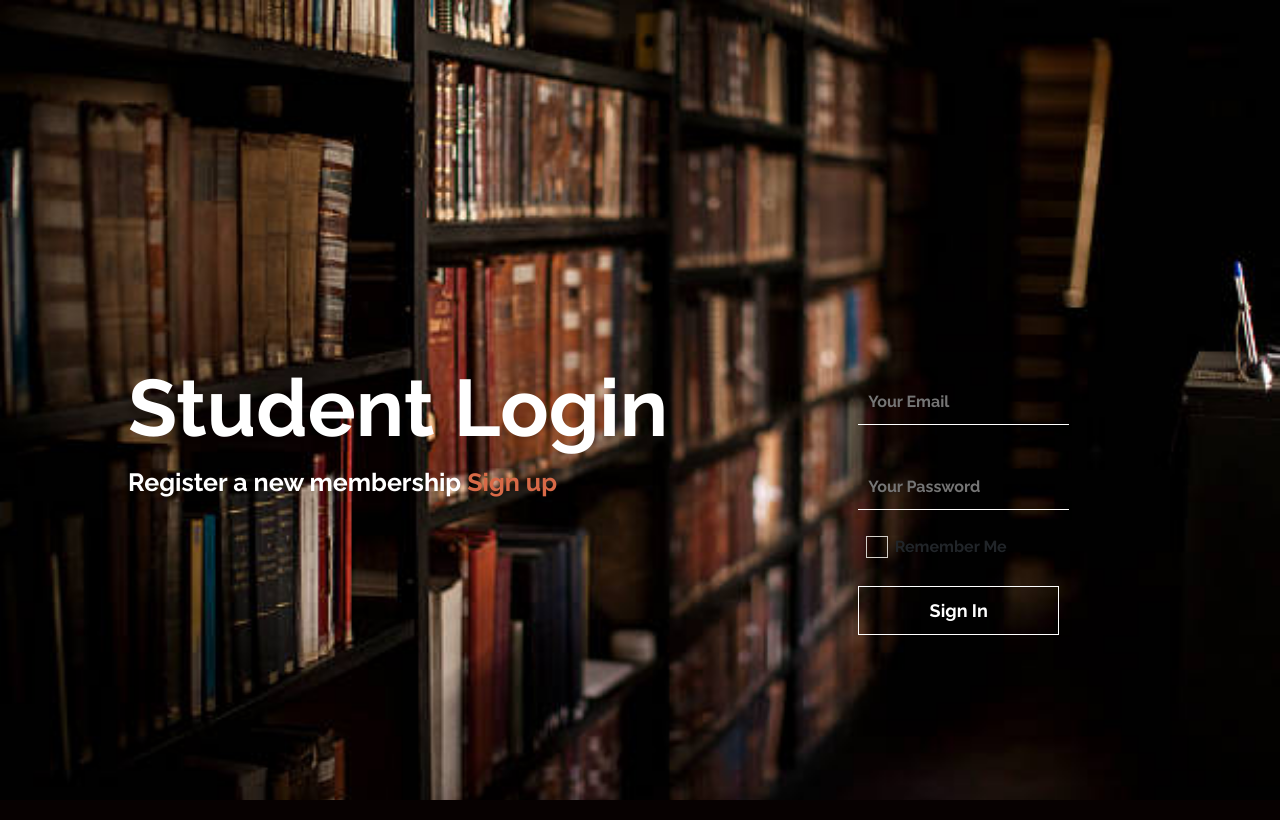
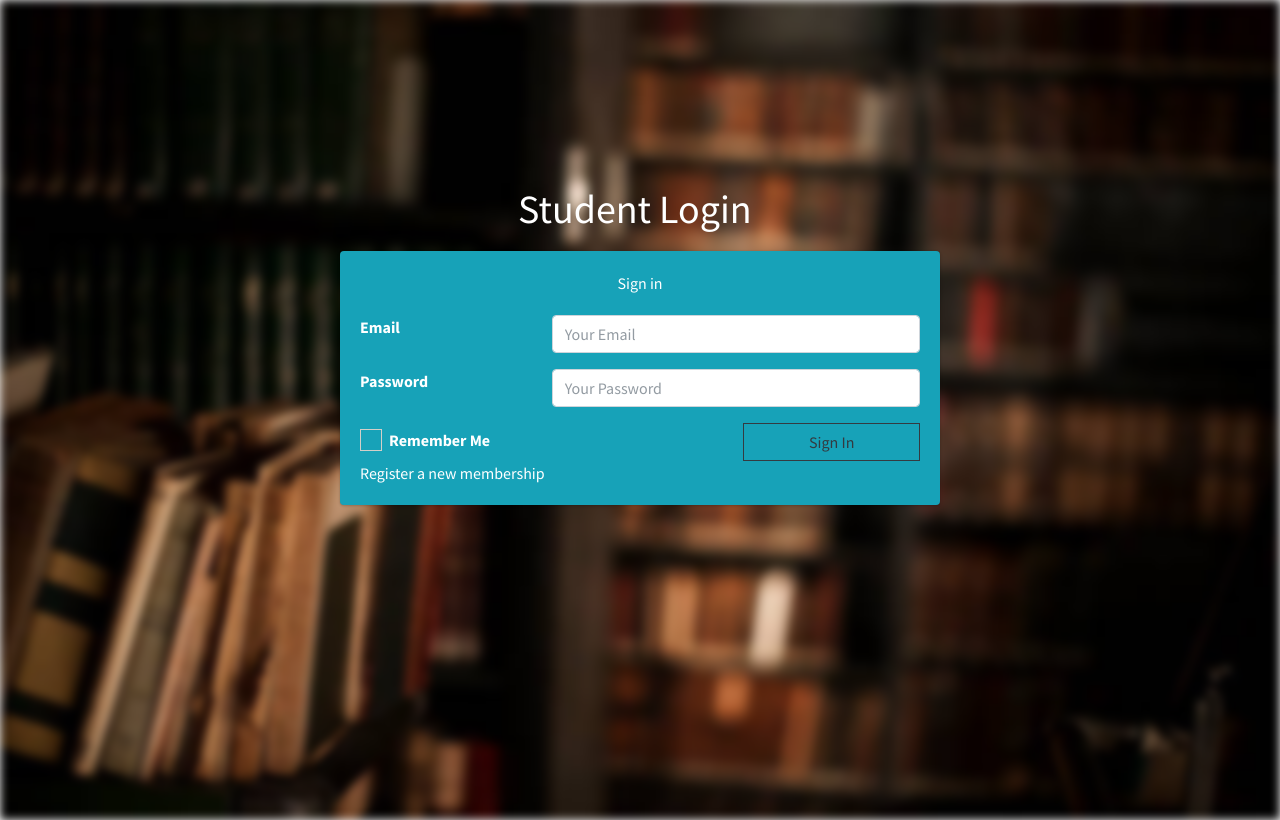
Before and after one commit to divine-dumpling/OLMS-1, a PHP site: page /student/login.php in a window 1280 px wide. Run offline with PHP 8.4, Linux system fonts and the light colour scheme.

Commit message:
login and sign up page has been updated in student, removed unworking files

```diff
--- a/dist/css/style.css
+++ b/dist/css/style.css
@@ -6,9 +6,10 @@
     font-size: 1.3rem;
     color: #94aab0;
     display: block;
+
   }
 
-  a{
+  a {
       color: #94aab0;
       text-decoration: none;
   }
@@ -41,4 +42,5 @@
     width: 600px;
     margin: 100px auto auto;
 
+
 /*clock css */
--- a/student/include/css/login-style.css
+++ /dev/null
@@ -1,97 +0,0 @@
-*{
-    margin: 0;
-    padding: 0;
-    box-sizing: border-box;
-    text-decoration: none;
-}
-
-body{
-    font-family: 'Raleway', sans-serif;
-    background: #000;
-}
-
-.background{
-    background: url(../images/login-bg.jpg) no-repeat;
-    background-size: cover;
-    height: 100vh;
-    display: flex;
-}
-
-.text, .box{
-    margin-top: 45vh;
-    flex: 1;
-}
-
-.text{
-    margin-left: 10%;
-    font-weight: 300px;
-}
-
-.box{
-    margin-left: 1%;
-    margin-right: 40%;
-}
-
-.text h1{
-    font-size: 80px;
-    color: #fff;
-    font-weight: 700;
-
-}
-
-.text p{
-    font-size: 25px;
-    color: #fff;
-    font-weight: 400;
-}
-
-.text p {
-    color: #fff;
-    font-weight: 700;
-}
-
-.text a{
-    color: rgb(216, 105, 71);
-    font-weight: 700;
-}
-
-.form{
-    background: transparent;
-    color: #fff;
-    box-sizing: border-box;
-    display: flex;
-    flex-direction: column;
-    width: 250px;
-    font-weight: bold;
-
-}
-
-input{
-    margin: 20px 0;
-    padding: 10px;
-    background: transparent;
-    border: none;
-    outline: none;
-    color: #fff;
-    font-family: 'Raleway', sans-serif;
-    font-weight: bold;
-
-}
-
-.email, .password{
-    border-bottom: 1px solid #fff;
-    font-weight: bold;
-}
-
-.button{
-    background: transparent;
-    border: 1px solid #fff;
-    color: #fff;
-    font-size: 18px;
-    width: 80%;
-}
-
-.button:hover{
-    background: #fff;
-    color: #000;
-}
--- a/student/include/footer.php
+++ b/student/include/footer.php
@@ -16,7 +16,7 @@ header("location:login.php");
     $query = mysqli_query($conn, "SELECT * FROM settings");
     while($result = mysqli_fetch_assoc($query)):
         ?>
-        <strong>&copy; 2019-<?php echo date('Y');?> <a href="#"><?= $result['name']?></a>.</strong> All rights reserved.
+        <strong>&copy; 2020-<?php echo date('Y');?> <a href="#"><?= $result['name']?></a>.</strong> All rights reserved.
     <?php endwhile;?>
 </footer>
 </div>
--- a/student/include/header.php
+++ b/student/include/header.php
@@ -1,5 +1,5 @@
 <?php
-require_once ('include/connection.php');
+require_once ('connection.php');
     session_start();
 
     if(!isset($_SESSION['student_login'])){
--- a/student/login.php
+++ b/student/login.php
@@ -6,7 +6,6 @@
         header("location:index.php");
     }
 ?>
-
 <!DOCTYPE html>
 <html>
 <head>
@@ -15,6 +14,7 @@
     <title>Student | Log in</title>
     <!-- Tell the browser to be responsive to screen width -->
     <meta name="viewport" content="width=device-width, initial-scale=1">
+
     <!-- Font Awesome -->
     <link rel="stylesheet" href="../asset/plugins/fontawesome-free/css/all.min.css">
     <!-- icheck bootstrap -->
@@ -23,15 +23,57 @@
     <link rel="stylesheet" href="../asset/dist/css/adminlte.min.css">
     <!-- Google Font: Source Sans Pro -->
     <link href="https://fonts.googleapis.com/css?family=Source+Sans+Pro:300,400,400i,700" rel="stylesheet">
-            <link rel="stylesheet" href="include/css/login-style.css">
-            <link href="https://fonts.googleapis.com/css?family=Raleway:300,400,700&display=swap" rel="stylesheet">
+    <style>
+        /**{*/
+        /*    margin: 0px;*/
+        /*    padding: 0px;*/
+        /*}*/
+        body{
 
+            height: 100%;
+            margin: 0;
+            padding: 0;
+        }
+        .bg-image{
+            background-image: url("include/images/login-bg.jpg");
+
+            /*background-size: cover;*/
+
+            filter: blur(5px);
+            -webkit-filter: blur(5px);
+            height: 820px;
+            background-position: center;
+            background-repeat: no-repeat;
+            background-size: cover;
+        }
+        .main{
+            position: absolute;
+
+            top: 40%;
+            left: 50%;
+            transform: translate(-50%, -50%);
+            /*z-index: 2;*/
+        }
+        .header{
+            width: 600px;
+            margin: 50px auto auto 400px;
+        }
+        .header .msg{
+            width: 600px;
+            margin: 10px auto auto -130px;
+        }
+        .card{
+            width: 600px;
+            margin:10px auto auto;
+        }
+    </style>
 </head>
-
 <body>
-            <main>
-            <div class="background">
-            <div class="text">
+<div class="bg-image"></div>
+<div class="container main">
+    <div class="row">
+        <div class="header">
+            <h1 class="text-white ml-5">Student Login</h1>
             <?php
             if(isset($error)){
                 ?>
@@ -44,44 +86,72 @@
                 <?php
             }
             ?>
-                <h1>Student Login</h1>
-                <p>Register a new membership
-                <a href="registration.php">Sign up</a></p>
         </div>
+        <!-- /.login-logo -->
+        <div class="card bg-info">
+            <div class="card-body">
+                <p class="login-box-msg">Sign in</p>
+
                 <form action="<?= $_SERVER['PHP_SELF'] ?>" method="post">
-            <div class="box" >
-                    <input type="Email" name="email "class="email" placeholder="Your Email" autocomplete="off" value="<?= isset($email) ? $email : ''?>">
+                    <div class="form-group row">
+                        <div class="col-md-4">
+                            <label for="">Email</label>
+                        </div>
+                        <div class="col-md-8">
+                            <input type="text" name="email" class="form-control" placeholder="Your Email" autocomplete="off" value="<?= isset($email) ? $email : ''?>">
 <!--                            --><?php
 //                            if (isset($errors['email'])) {
 //                                echo "<span class='text-danger'>".$errors['email']."</span>";
 //                            }
 //                            ?>
-                    <input type="password" class="password" placeholder="Your Password" autocomplete="off">
-                    <?php
+                        </div>
+                    </div>
+                    <div class="form-group row">
+                        <div class="col-md-4">
+                            <label for="">Password</label>
+                        </div>
+                        <div class="col-md-8">
+                            <input type="password" name="password" class="form-control" placeholder="Your Password" autocomplete="off">
+<!--                            --><?php
 //                            if (isset($errors['email'])) {
 //                                echo "<span class='text-danger'>".$errors['email']."</span>";
 //                            }
 //                            ?>
-
+                        </div>
+                    </div>
+                    <div class="row">
                         <div class="col-8">
-                            <div class="icheck-danger">
+                            <div class="icheck-primary">
                                 <input type="checkbox" id="remember">
                                 <label for="remember">
                                     Remember Me
                                 </label>
                             </div>
                         </div>
-                    <input type="submit" name="submit" class="button" value="Sign In">
+                        <!-- /.col -->
+                        <div class="col-4">
+                            <button type="submit" name="submit" class="btn btn-outline-dark btn-block btn-flat">Sign In</button>
+                        </div>
+                        <!-- /.col -->
+                    </div>
+                </form>
 
-                </form>
+                <p class="mb-0">
+                    <a href="registration.php" class="text-center text-white">Register a new membership</a>
+                </p>
+            </div>
+            <!-- /.login-card-body -->
         </div>
     </div>
-            </main>
+<!-- /.login-box -->
+</div>
+
 <!-- jQuery -->
 <script src="../asset/plugins/jquery/jquery.min.js"></script>
 <!-- Bootstrap 4 -->
 <script src="../asset/plugins/bootstrap/js/bootstrap.bundle.min.js"></script>
 <!-- AdminLTE App -->
 <script src="../asset/dist/js/adminlte.min.js"></script>
+
 </body>
 </html>
```
Also changed, not shown: student/include/css/signup-style.css (deleted, +0 -92 lines), student/include/registerfunction.php (+83 -0 lines), student/registration.php (+140 -25 lines), student/include/images/login-bg.jpg, student/include/images/reg-bg.jpg (added). Lines whose indentation alone changed are shown as unchanged.
